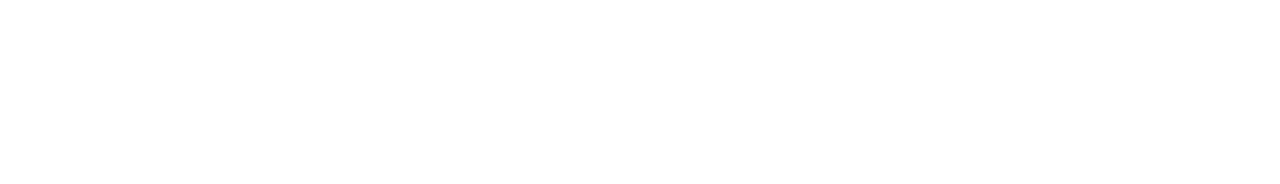
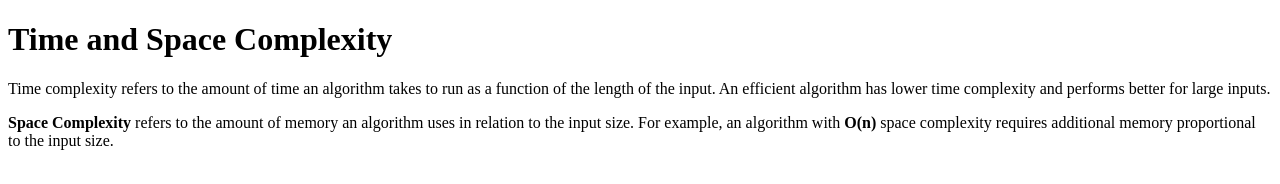
Before and after one commit to acciojob/time-and-space-complexity-AlbakhshSheikh, a website: page main.html in a window 1280 px wide. Drawn offline with Linux system fonts and the light colour scheme.

Commit message:
created a submission

```diff
--- a/main.html
+++ b/main.html
@@ -1,16 +1,18 @@
 <!DOCTYPE html>
-
 <html>
 
 <head>
-	<link rel="stylesheet" href="styles.css">
+    <link rel="stylesheet" href="styles.css">
 </head>
 
 <body>
-	<!-- the entire body must be written by student -->
-    <script type="text/javascript" src="./script.js">
-</script>
+    <h1>Time and Space Complexity</h1>
 
+    <p>Time complexity refers to the amount of time an algorithm takes to run as a function of the length of the input. An efficient algorithm has lower time complexity and performs better for large inputs.</p>
+
+    <p><b>Space Complexity</b> refers to the amount of memory an algorithm uses in relation to the input size. For example, an algorithm with <b>O(n)</b> space complexity requires additional memory proportional to the input size.</p>
+
+    <script type="text/javascript" src="./script.js"></script>
 </body>
 
 </html>
```
